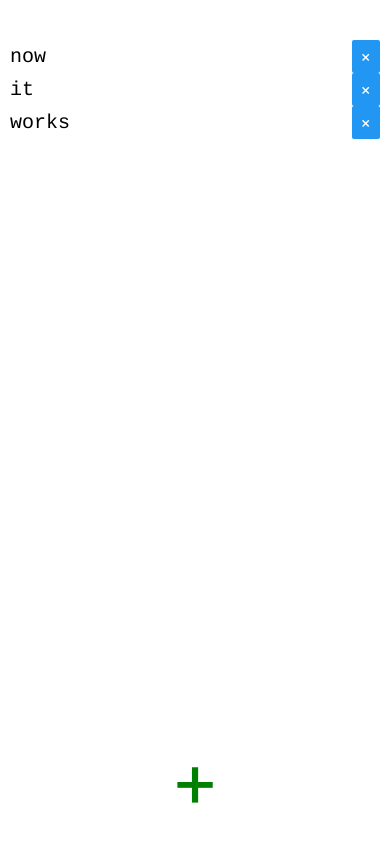
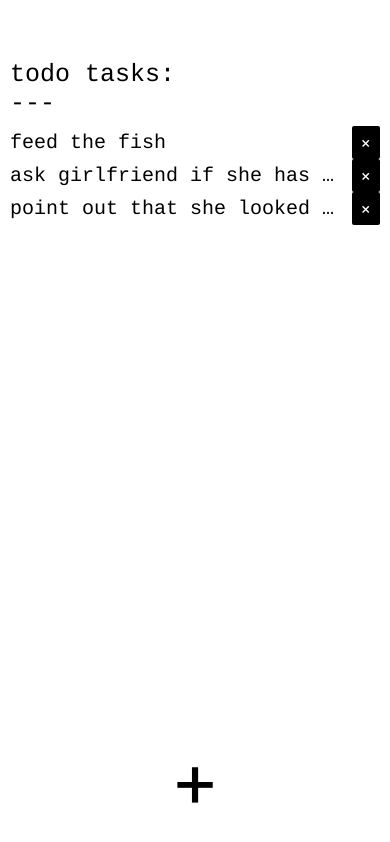
Before and after one commit to ofalltrades/react-native-demo-reel, a React Native app in the folder TodoList/: screen / in a window 390 px wide. Built offline with nearby package versions, Linux system fonts and the light colour scheme.

Commit message:
update readme and some styles

```diff
--- a/TodoList/App.js
+++ b/TodoList/App.js
@@ -27,9 +27,9 @@ export default class App extends React.Component {
 
     this.state = {
       tasks: [
-        { key: 'now', new: false },
-        { key: 'it', new: false },
-        { key: 'works', new: false }
+        { key: 'feed the fish', new: false },
+        { key: 'ask girlfriend if she has lost weight', new: false },
+        { key: 'point out that she looked great before as well', new: false }
       ]
     };
   }
@@ -65,6 +65,8 @@ export default class App extends React.Component {
   render() {
     return (
       <View style={ styles.container }>
+        <Text style={ styles.header }>todo tasks:{ '\n' }---</Text>
+
         <FlatList
           data={ this.state.tasks }
           renderItem={ ({ item, index }) => this.renderTask(item, index) } />
@@ -95,11 +97,17 @@ const styles = StyleSheet.create({
   },
 
   addButtonText: {
-    color: 'green',
     fontSize: 75,
     padding: 15,
     paddingTop: 0,
     paddingBottom: 0,
     marginBottom: 20
+  },
+
+  header: {
+    fontSize: 25,
+    fontFamily: 'Courier',
+    paddingBottom: 8,
+    paddingTop: 20
   }
 });
--- a/TodoList/js/Task.js
+++ b/TodoList/js/Task.js
@@ -30,12 +30,15 @@ export default class Task extends React.Component {
       <View style={ styles.task }>
         <Text
           style={ styles.taskText }
+          numberOfLines={ 1 }
+          ellipsizeMode='tail'
           onLongPress={ () => this.editTask() }>
           { this.props.task.key }
         </Text>
 
         <Button
           title={ '\u2717' }
+          color='black'
           onPress={ () => this.props.removeTaskCB(this.props.id) } />
       </View>
     );
@@ -71,7 +74,8 @@ const styles = StyleSheet.create({
 
   taskText: {
     fontFamily: 'Courier',
-    fontSize: 20
+    fontSize: 20,
+    width: '90%'
   },
 
   input: {
```
Also changed, not shown: 1 other file (tests, documents, lock files or other folders).
